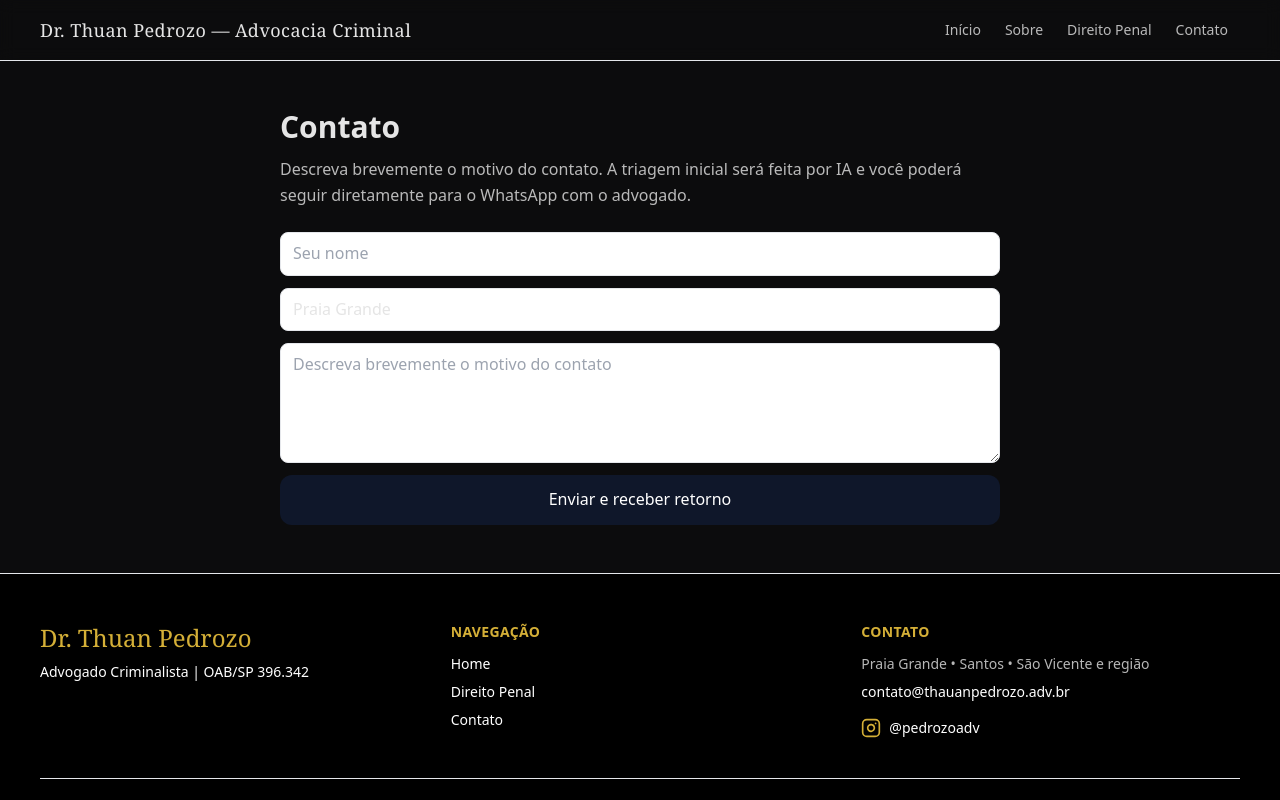
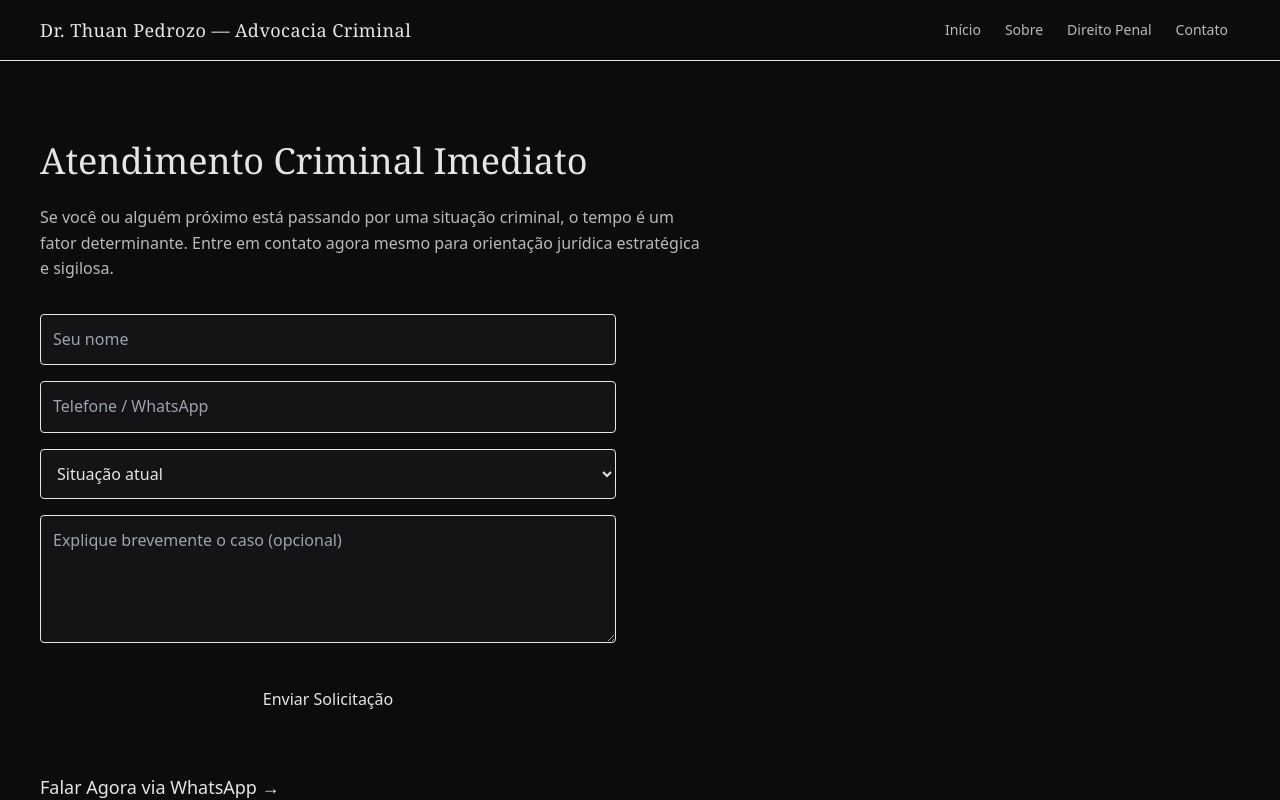
Before and after one commit to llopes0610/dr-thuan-pedrozo, a Next.js app: page /contato in a window 1280 px wide. Shown: the top 800 px of the page. Built offline with nearby package versions, Linux system fonts and the light colour scheme.

Commit message:
Ajuste formulario

```diff
--- a/app/contato/page.tsx
+++ b/app/contato/page.tsx
@@ -1,85 +1,92 @@
-"use client";
+import { Metadata } from "next";
+import Link from "next/link";
 
-import { useState } from "react";
+export const metadata: Metadata = {
+  title: "Contato — Dr. Thuan Pedrozo | Advogado Criminalista",
+  description:
+    "Atendimento imediato em casos criminais. Flagrante, custódia, inquérito policial, defesa técnica urgente no Litoral de SP.",
+};
 
-export default function Contato() {
-  const [nome, setNome] = useState("");
-  const [cidade, setCidade] = useState("Praia Grande");
-  const [mensagem, setMensagem] = useState("");
-  const [loading, setLoading] = useState(false);
-  const [result, setResult] = useState<any>(null);
+export default function ContatoPage() {
+  return (
+    <section className="container py-20">
+      <h1 className="font-serif text-4xl mb-6">
+        Atendimento Criminal Imediato
+      </h1>
 
-  const triagem = async () => {
-    setLoading(true);
-    setResult(null);
-
-    const r = await fetch("/api/ai", {
-      method: "POST",
-      headers: { "Content-Type": "application/json" },
-      body: JSON.stringify({ nome, cidade, area: "criminal", mensagem }),
-    });
-
-    const j = await r.json();
-    setResult(j);
-    setLoading(false);
-  };
-
-  return (
-    <section className="max-w-3xl mx-auto px-6 py-12">
-      <h1 className="text-3xl font-semibold">Contato</h1>
-      <p className="mt-3 text-text/80 max-w-3xl">
-        Descreva brevemente o motivo do contato. A triagem inicial será feita por IA
-        e você poderá seguir diretamente para o WhatsApp com o advogado.
+      <p className="text-text/80 max-w-2xl mb-8">
+        Se você ou alguém próximo está passando por uma situação criminal,
+        o tempo é um fator determinante. Entre em contato agora mesmo
+        para orientação jurídica estratégica e sigilosa.
       </p>
 
-      <div className="mt-6 grid gap-3">
+      {/* Formulário básico */}
+      <form
+        action="https://formsubmit.co/YOUR_EMAIL_HERE"
+        method="POST"
+        className="grid gap-4 max-w-xl"
+      >
         <input
-          className="border rounded-lg px-3 py-2"
+          type="text"
+          name="nome"
+          required
           placeholder="Seu nome"
-          value={nome}
-          onChange={(e) => setNome(e.target.value)}
+          className="bg-grafite-light border border-gold/20 p-3 rounded"
         />
+
         <input
-          className="border rounded-lg px-3 py-2"
-          placeholder="Sua cidade"
-          value={cidade}
-          onChange={(e) => setCidade(e.target.value)}
+          type="tel"
+          name="telefone"
+          required
+          placeholder="Telefone / WhatsApp"
+          className="bg-grafite-light border border-gold/20 p-3 rounded"
         />
+
+        <select
+          name="urgencia"
+          required
+          className="bg-grafite-light border border-gold/20 p-3 rounded"
+        >
+          <option value="">Situação atual</option>
+          <option>Flagrante</option>
+          <option>Audiência de custódia</option>
+          <option>Investigação / Inquérito</option>
+          <option>Medidas Protetivas</option>
+          <option>Outros</option>
+        </select>
+
         <textarea
-          className="border rounded-lg px-3 py-2 min-h-[120px]"
-          placeholder="Descreva brevemente o motivo do contato"
-          value={mensagem}
-          onChange={(e) => setMensagem(e.target.value)}
+          name="mensagem"
+          placeholder="Explique brevemente o caso (opcional)"
+          rows={4}
+          className="bg-grafite-light border border-gold/20 p-3 rounded"
         />
+
         <button
-          onClick={triagem}
-          disabled={loading}
-          className="px-5 py-3 rounded-xl bg-slate-900 text-white"
+          type="submit"
+          className="btn btn-gold mt-4 py-3"
         >
-          {loading ? "Analisando..." : "Enviar e receber retorno"}
+          Enviar Solicitação
         </button>
+
+        {/* Segurança do FormSubmit */}
+        <input type="hidden" name="_captcha" value="false" />
+        <input type="hidden" name="_template" value="box" />
+      </form>
+
+      {/* CTA WhatsApp */}
+      <div className="mt-12">
+        <Link
+          href={`https://wa.me/${process.env.NEXT_PUBLIC_WHATSAPP}?text=Olá, preciso de um atendimento jurídico criminal urgente!`}
+          className="btn btn-outline-gold text-lg"
+        >
+          Falar Agora via WhatsApp →
+        </Link>
       </div>
 
-      {result?.ok && (
-        <div className="mt-6 p-4 border rounded-xl bg-white">
-          <h2 className="font-semibold">Resumo da triagem</h2>
-          <pre className="text-xs whitespace-pre-wrap bg-slate-50 p-3 rounded-lg mt-2">
-{JSON.stringify(result.resumo, null, 2)}
-          </pre>
-
-          <a
-            href={result.whatsapp}
-            target="_blank"
-            className="mt-3 inline-block px-4 py-2 rounded-lg bg-green-600 text-white"
-          >
-            Seguir para WhatsApp
-          </a>
-        </div>
-      )}
-
-      {result?.error && (
-        <p className="mt-4 text-red-600 text-sm">{result.error}</p>
-      )}
+      <p className="text-xs text-text/50 mt-4">
+        Sigilo e confidencialidade garantidos.
+      </p>
     </section>
   );
 }
```
